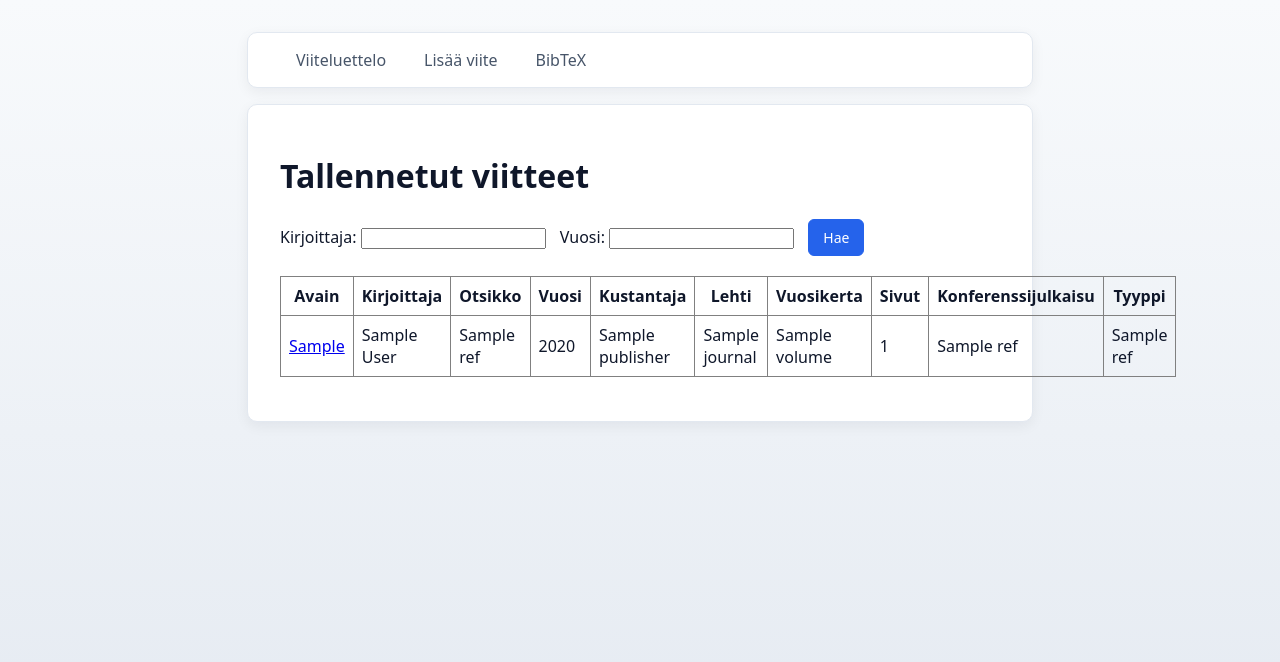
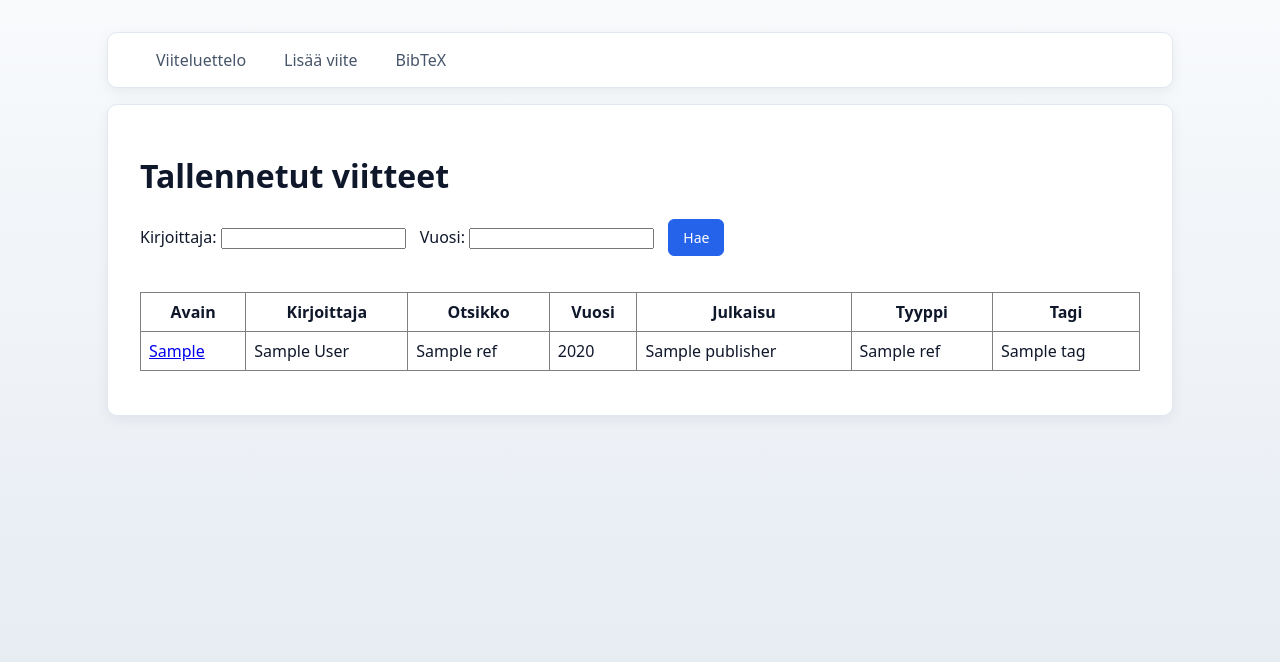
Before and after one commit to henkkasplund/ohtu_hackers, a Flask app: template src/templates/index.html in a window 1280 px wide. Shown: the top 662 px of the page. Run offline with Flask 3, Linux system fonts and the light colour scheme; the template is opened without the code that fills it: most values are stand-ins (such as "Sample title", 1, 10 or a date in 2020).

Commit message:
Lisää viiteluettelon sarakkeisiin Tag, truncate, vieritys ja leveämpi sisältöalue, sekä yhdistä kirja, konferenssijulkaisu ja artikkeli

```diff
--- a/src/static/styles.css
+++ b/src/static/styles.css
@@ -40,7 +40,7 @@ body {
 }
 
 .container {
-  max-width: 720px;
+  max-width: 1000px;
   margin: 0 auto;
   padding: 1.75rem 2rem;
   background-color: #ffffff;
@@ -58,7 +58,7 @@ table {
   display: flex;
   flex-wrap: wrap;
   gap: 6px;
-  max-width: 720px;
+  max-width: 1000px;
   padding: 6px 2rem;
   border: 1px solid #e2e8f0;
   margin: 0 auto 1rem;
@@ -85,3 +85,7 @@ table {
   color: #ffffff;
   background-color: #2563eb;
 }
+
+.table-wrapper {
+  overflow-x: auto;
+}
--- a/src/templates/index.html
+++ b/src/templates/index.html
@@ -32,6 +32,7 @@
     </form>
 
     {% if references %}
+    <div class="table-wrapper">
         <table border="1" cellpadding="8" style="border-collapse: collapse;">
             <thead>
             <tr>
@@ -39,31 +40,28 @@
                 <th>Kirjoittaja</th>
                 <th>Otsikko</th>
                 <th>Vuosi</th>
-            <th>Kustantaja</th>
-            <th>Lehti</th>
-            <th>Vuosikerta</th>
-            <th>Sivut</th>
-            <th>Konferenssijulkaisu</th>
+                <th>Julkaisu</th>
                 <th>Tyyppi</th>
+                <th>Tagi</th>
             </tr>
             </thead>
             <tbody>
             {% for ref in references %}
+            {% set publication = ref.publisher or ref.journal or ref.booktitle or "" %}
             <tr>
                 <td><a href="/references/{{ ref.citation_id }}">{{ ref.citation_key }}</a></td>
-            <td>{{ ref.author }}</td>
-            <td>{{ ref.title }}</td>
+                <td title="{{ ref.author }}">{{ ref.author|truncate(20) }}</td>
+                <td title="{{ ref.title }}">{{ ref.title|truncate(20) }}</td>
                 <td>{{ ref.year }}</td>
-            <td>{{ ref.publisher or "" }}</td>
-            <td>{{ ref.journal or "" }}</td>
-            <td>{{ ref.volume or "" }}</td>
-            <td>{{ ref.pages or "" }}</td>
-            <td>{{ ref.booktitle or "" }}</td>
+                <td title="{{ publication }}">{{ publication|truncate(20) }}</td>
                 <td>{{ ref.reference_type_display_name }}</td>
+                <td>{{ ref.tag or "" }}</td>
             </tr>
             {% endfor %}
             </tbody>
         </table>
+    </div>
+
     {% elif search_author or search_year %}
     <p>Hakuehdoilla ei löytynyt viitteitä.</p>
     {% else %}
--- a/src/templates/reference.html
+++ b/src/templates/reference.html
@@ -24,6 +24,7 @@
                     <th>Konferenssijulkaisu</th>
                 {% endif %}
                 <th>Tyyppi</th>
+                <th>Tagi</th>
             </tr>
         </thead>
         <tbody>
@@ -42,6 +43,7 @@
                     <td>{{ reference.booktitle }}</td>
                 {% endif %}
                 <td>{{ reference.reference_type_display_name }}</td>
+                <td>{{ reference.tag or "" }}</td>
             </tr>
         </tbody>
     </table>
```
Also changed, not shown: 3 other files. Lines whose indentation alone changed are shown as unchanged.
